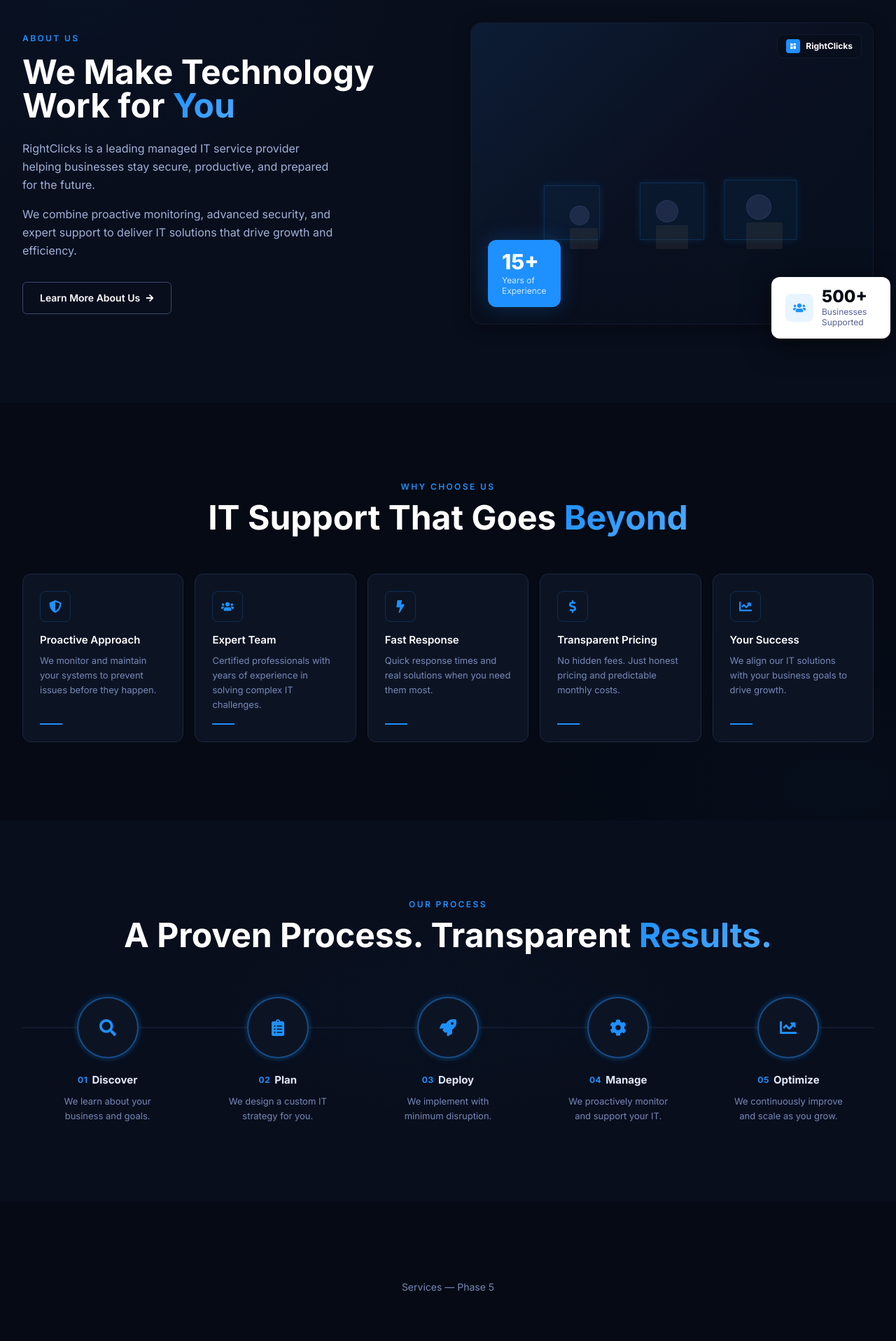
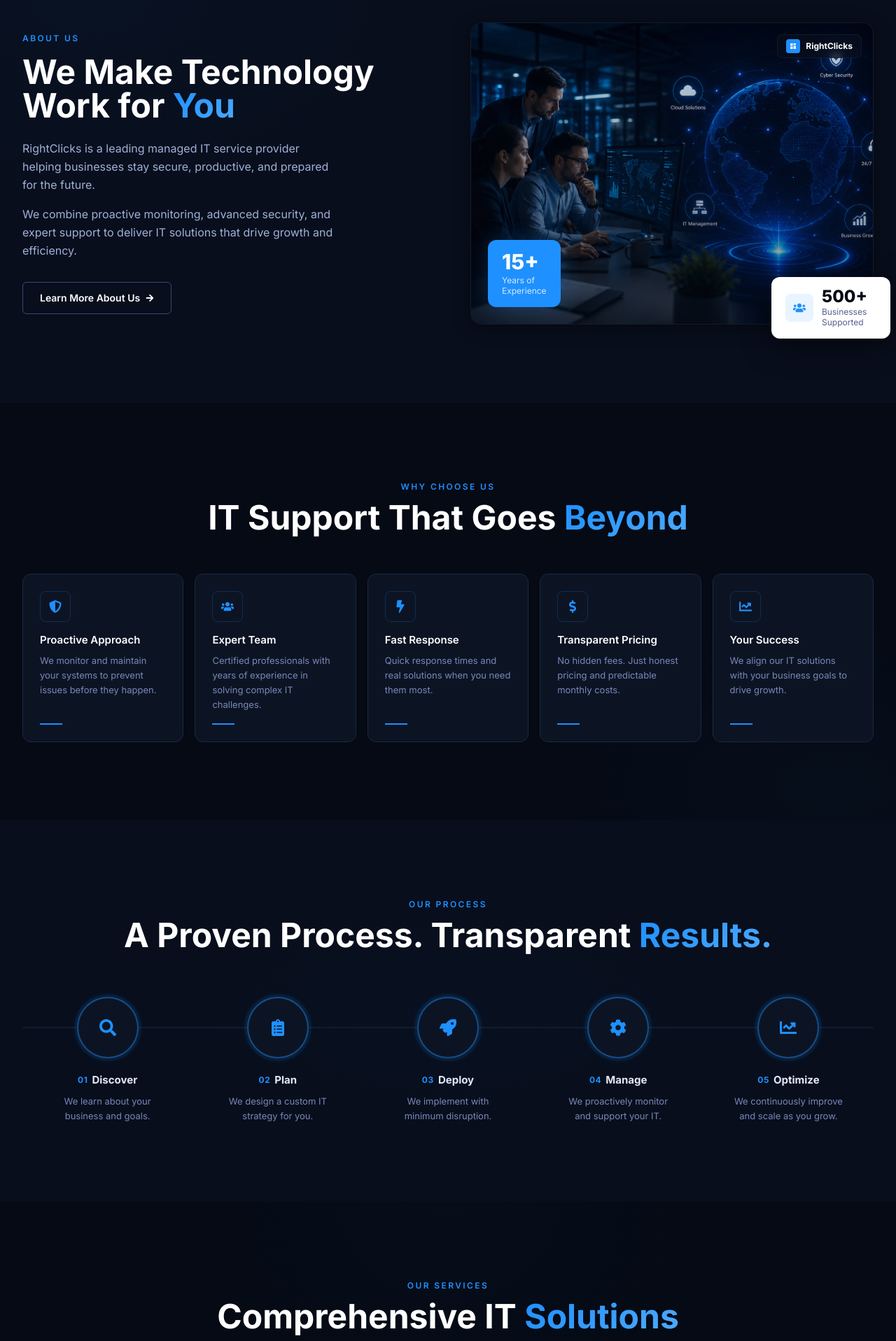
Before and after one commit to Sajana4197/RightClick, a React (Vite) app: page / in a window 1280 px wide. Shown: the part 880-2797 px from the top of the page at 70% size. Built offline with nearby package versions, Linux system fonts and the light colour scheme.

Commit message:
Services section

```diff
--- a/src/components/sections/AboutSection.jsx
+++ b/src/components/sections/AboutSection.jsx
@@ -1,23 +1,34 @@
 // src/components/sections/AboutSection.jsx
-import { motion } from 'framer-motion'
-import { FaArrowRight, FaUsers } from 'react-icons/fa'
-import { fadeInUp, fadeInLeft, fadeInRight, staggerContainer, viewportOnce } from '../../animations/variants'
-import { scrollToSection } from '../../hooks/useLenis'
+import { motion } from "framer-motion";
+import { FaArrowRight, FaUsers } from "react-icons/fa";
+import {
+  fadeInUp,
+  fadeInLeft,
+  fadeInRight,
+  staggerContainer,
+  viewportOnce,
+} from "../../animations/variants";
+import { scrollToSection } from "../../hooks/useLenis";
 
 export default function AboutSection() {
   return (
-    <section id="about" className="section-py bg-dark-800 relative overflow-hidden">
+    <section
+      id="about"
+      className="section-py bg-dark-800 relative overflow-hidden"
+    >
       {/* Subtle bg glow */}
       <div className="absolute inset-0 pointer-events-none">
         <div
           className="absolute top-0 left-0 w-[50%] h-[60%] opacity-20"
-          style={{ background: 'radial-gradient(ellipse at 20% 20%, rgba(30,144,255,0.15) 0%, transparent 65%)' }}
+          style={{
+            background:
+              "radial-gradient(ellipse at 20% 20%, rgba(30,144,255,0.15) 0%, transparent 65%)",
+          }}
         />
       </div>
 
       <div className="relative z-10 max-w-7xl mx-auto px-4 sm:px-6 lg:px-8">
         <div className="grid lg:grid-cols-2 gap-12 lg:gap-16 items-center">
-
           {/* Left — text */}
           <motion.div
             variants={staggerContainer(0.12, 0.1)}
@@ -25,23 +36,25 @@ export default function AboutSection() {
             whileInView="visible"
             viewport={viewportOnce}
           >
-            <motion.p variants={fadeInUp} className="eyebrow mb-4">About Us</motion.p>
+            <motion.p variants={fadeInUp} className="eyebrow mb-4">
+              About Us
+            </motion.p>
             <motion.h2 variants={fadeInUp} className="section-heading mb-6">
               We Make Technology
               <br />
               Work for <span className="text-gradient-blue">You</span>
             </motion.h2>
             <motion.p variants={fadeInUp} className="section-sub mb-4 max-w-md">
-              RightClicks is a leading managed IT service provider helping businesses
-              stay secure, productive, and prepared for the future.
+              RightClicks is a leading managed IT service provider helping
+              businesses stay secure, productive, and prepared for the future.
             </motion.p>
             <motion.p variants={fadeInUp} className="section-sub mb-8 max-w-md">
-              We combine proactive monitoring, advanced security, and expert support to
-              deliver IT solutions that drive growth and efficiency.
+              We combine proactive monitoring, advanced security, and expert
+              support to deliver IT solutions that drive growth and efficiency.
             </motion.p>
             <motion.div variants={fadeInUp}>
               <button
-                onClick={() => scrollToSection('contact')}
+                onClick={() => scrollToSection("contact")}
                 className="btn-ghost"
               >
                 Learn More About Us <FaArrowRight className="text-xs" />
@@ -60,62 +73,36 @@ export default function AboutSection() {
             {/* Main image card */}
             <div
               className="relative rounded-2xl overflow-hidden border border-dark-400/50 shadow-card"
-              style={{ aspectRatio: '4/3' }}
+              style={{ aspectRatio: "4/3" }}
             >
-              {/* Dark placeholder that mimics the office/team photo */}
+              {/* Real image — update src to your own path if needed */}
+              <img
+                src="../../../assets/images/about-us.png"
+                alt="RightClicks IT team"
+                className="absolute inset-0 w-full h-full object-cover"
+              />
+              {/* Subtle dark vignette over image */}
               <div
                 className="absolute inset-0"
                 style={{
-                  background: 'linear-gradient(135deg, #0c1a30 0%, #0a1020 50%, #06101e 100%)',
+                  background:
+                    "linear-gradient(to bottom, rgba(5,10,20,0.15) 0%, rgba(5,10,20,0.45) 100%)",
                 }}
               />
-              {/* Subtle blue tint overlay */}
-              <div
-                className="absolute inset-0 opacity-30"
-                style={{ background: 'linear-gradient(to bottom right, rgba(30,144,255,0.08), transparent 60%)' }}
-              />
-
-              {/* Simulated office scene with CSS */}
-              <div className="absolute inset-0 flex items-center justify-center">
-                <div className="relative w-full h-full flex items-end justify-center pb-8">
-                  {/* Desk silhouette */}
-                  <div className="absolute bottom-0 left-0 right-0 h-[35%] rounded-b-2xl"
-                    style={{ background: 'linear-gradient(to top, rgba(8,14,28,0.9) 0%, transparent 100%)' }} />
-                  {/* Monitor shapes */}
-                  {[0.25, 0.5, 0.72].map((x, i) => (
-                    <div
-                      key={i}
-                      className="absolute bottom-[28%] rounded-sm border border-brand-blue/20"
-                      style={{
-                        left: `${x * 100}%`,
-                        transform: 'translateX(-50%)',
-                        width: `${14 + i * 2}%`,
-                        height: `${18 + i}%`,
-                        background: 'rgba(30,144,255,0.06)',
-                        boxShadow: '0 0 12px rgba(30,144,255,0.15)',
-                      }}
-                    />
-                  ))}
-                  {/* People silhouettes */}
-                  {[0.28, 0.5, 0.73].map((x, i) => (
-                    <div key={i} className="absolute" style={{ left: `${x * 100}%`, bottom: '25%', transform: 'translateX(-50%)' }}>
-                      <div className="rounded-full bg-neutral-600/40 border border-neutral-500/20"
-                        style={{ width: `${28 + i * 4}px`, height: `${28 + i * 4}px` }} />
-                      <div className="mx-auto mt-1 rounded-sm bg-neutral-700/30"
-                        style={{ width: `${40 + i * 6}px`, height: `${30 + i * 4}px` }} />
-                    </div>
-                  ))}
-                </div>
-              </div>
 
               {/* RightClicks branding overlay */}
               <div className="absolute top-4 right-4 flex items-center gap-2 bg-dark-800/80 backdrop-blur-sm px-3 py-1.5 rounded-lg border border-dark-400/50">
                 <div className="w-5 h-5 rounded bg-brand-blue flex items-center justify-center">
                   <svg width="10" height="10" viewBox="0 0 18 18" fill="none">
-                    <path d="M2 2h6v6H2zM10 2h6v4h-6zM10 8h6v8h-6zM2 10h6v6H2z" fill="white"/>
+                    <path
+                      d="M2 2h6v6H2zM10 2h6v4h-6zM10 8h6v8h-6zM2 10h6v6H2z"
+                      fill="white"
+                    />
                   </svg>
                 </div>
-                <span className="text-white text-xs font-bold">RightClicks</span>
+                <span className="text-white text-xs font-bold">
+                  RightClicks
+                </span>
               </div>
 
               {/* Years badge */}
@@ -123,11 +110,21 @@ export default function AboutSection() {
                 initial={{ opacity: 0, scale: 0.8 }}
                 whileInView={{ opacity: 1, scale: 1 }}
                 viewport={viewportOnce}
-                transition={{ delay: 0.5, duration: 0.6, ease: [0.22, 1, 0.36, 1] }}
+                transition={{
+                  delay: 0.5,
+                  duration: 0.6,
+                  ease: [0.22, 1, 0.36, 1],
+                }}
                 className="absolute bottom-6 left-6 bg-brand-blue rounded-xl px-5 py-4 shadow-blue-glow"
               >
-                <p className="text-white text-3xl font-extrabold leading-none">15+</p>
-                <p className="text-white/80 text-xs mt-1 leading-tight">Years of<br/>Experience</p>
+                <p className="text-white text-3xl font-extrabold leading-none">
+                  15+
+                </p>
+                <p className="text-white/80 text-xs mt-1 leading-tight">
+                  Years of
+                  <br />
+                  Experience
+                </p>
               </motion.div>
             </div>
 
@@ -136,22 +133,31 @@ export default function AboutSection() {
               initial={{ opacity: 0, y: 20, x: 20 }}
               whileInView={{ opacity: 1, y: 0, x: 0 }}
               viewport={viewportOnce}
-              transition={{ delay: 0.7, duration: 0.6, ease: [0.22, 1, 0.36, 1] }}
+              transition={{
+                delay: 0.7,
+                duration: 0.6,
+                ease: [0.22, 1, 0.36, 1],
+              }}
               className="absolute -bottom-5 -right-4 sm:-right-6 bg-white rounded-xl px-5 py-4 shadow-card-hover flex items-center gap-3"
-              style={{ minWidth: '170px' }}
+              style={{ minWidth: "170px" }}
             >
               <div className="w-10 h-10 rounded-lg bg-brand-blue/10 flex items-center justify-center flex-shrink-0">
                 <FaUsers className="text-brand-blue text-lg" />
               </div>
               <div>
-                <p className="text-dark-900 text-2xl font-extrabold leading-none">500+</p>
-                <p className="text-neutral-500 text-xs mt-0.5 leading-tight">Businesses<br/>Supported</p>
+                <p className="text-dark-900 text-2xl font-extrabold leading-none">
+                  500+
+                </p>
+                <p className="text-neutral-500 text-xs mt-0.5 leading-tight">
+                  Businesses
+                  <br />
+                  Supported
+                </p>
               </div>
             </motion.div>
           </motion.div>
-
         </div>
       </div>
     </section>
-  )
+  );
 }
--- a/src/components/sections/HeroSection.jsx
+++ b/src/components/sections/HeroSection.jsx
@@ -112,7 +112,7 @@ export default function HeroSection() {
           className="absolute inset-0 w-full h-full object-cover"
           style={{ opacity: 0.75 }}
         >
-          <source src="/hero.mp4" type="video/mp4" />
+          <source src="../../../assets/videos/hero.mp4" type="video/mp4" />
         </video>
         {/* Dark overlay */}
         <div
--- a/src/components/sections/ServicesSection.jsx
+++ b/src/components/sections/ServicesSection.jsx
@@ -1,8 +1,155 @@
+// src/components/sections/ServicesSection.jsx
+import { useState } from 'react'
+import { motion } from 'framer-motion'
+import { FaArrowRight, FaDesktop, FaShieldAlt, FaCloud, FaServer, FaHeadset, FaChartLine } from 'react-icons/fa'
+import { fadeInUp, staggerContainer, viewportOnce } from '../../animations/variants'
+import { scrollToSection } from '../../hooks/useLenis'
+
+const SERVICES = [
+  {
+    icon: <FaDesktop />,
+    title: 'Managed IT Services',
+    desc: 'Proactive monitoring, maintenance & support to keep you running.',
+  },
+  {
+    icon: <FaShieldAlt />,
+    title: 'Cybersecurity',
+    desc: 'Advanced protection to defend your systems and data 24/7.',
+  },
+  {
+    icon: <FaCloud />,
+    title: 'Cloud Solutions',
+    desc: 'Scalable cloud infrastructure built for performance.',
+  },
+  {
+    icon: <FaServer />,
+    title: 'Server & Network Management',
+    desc: 'Optimized, secure and reliable IT infrastructure.',
+  },
+  {
+    icon: <FaHeadset />,
+    title: 'Help Desk Support',
+    desc: 'Fast, friendly support whenever your team needs it.',
+  },
+  {
+    icon: <FaChartLine />,
+    title: 'Strategic IT Consulting',
+    desc: 'Technology roadmap aligned with your business goals.',
+  },
+]
+
+function ServiceCard({ service, index }) {
+  const [hovered, setHovered] = useState(false)
+
+  return (
+    <motion.div
+      variants={fadeInUp}
+      onHoverStart={() => setHovered(true)}
+      onHoverEnd={() => setHovered(false)}
+      className="relative glass-card p-6 flex flex-col gap-4 overflow-hidden group transition-all duration-300 hover:border-brand-blue/40"
+      style={{
+        boxShadow: hovered
+          ? '0 8px 40px rgba(0,0,0,0.5), 0 0 0 1px rgba(30,144,255,0.2)'
+          : '0 4px 24px rgba(0,0,0,0.3)',
+        transform: hovered ? 'translateY(-6px)' : 'translateY(0)',
+        transition: 'transform 0.3s ease, box-shadow 0.3s ease',
+      }}
+    >
+      {/* Hover bg glow */}
+      <motion.div
+        className="absolute inset-0 pointer-events-none"
+        animate={{ opacity: hovered ? 1 : 0 }}
+        transition={{ duration: 0.3 }}
+        style={{
+          background: 'radial-gradient(ellipse at 20% 20%, rgba(30,144,255,0.07) 0%, transparent 65%)',
+        }}
+      />
+
+      {/* Icon */}
+      <div className="relative z-10">
+        <motion.div
+          animate={{
+            backgroundColor: hovered ? 'rgba(30,144,255,0.2)' : 'rgba(30,144,255,0.1)',
+            boxShadow: hovered ? '0 0 16px rgba(30,144,255,0.3)' : '0 0 0px rgba(30,144,255,0)',
+          }}
+          transition={{ duration: 0.3 }}
+          className="w-12 h-12 rounded-xl border border-brand-blue/25 flex items-center justify-center"
+        >
+          <motion.span
+            animate={{ color: hovered ? '#ffffff' : '#1E90FF' }}
+            transition={{ duration: 0.25 }}
+            className="text-xl"
+          >
+            {service.icon}
+          </motion.span>
+        </motion.div>
+      </div>
+
+      {/* Text */}
+      <div className="relative z-10 flex flex-col gap-2 flex-1">
+        <h3 className="text-white font-semibold text-[15px] leading-snug">{service.title}</h3>
+        <p className="text-neutral-400 text-[13px] leading-relaxed">{service.desc}</p>
+      </div>
+
+      {/* Arrow link */}
+      <motion.button
+        onClick={() => scrollToSection('contact')}
+        animate={{ x: hovered ? 4 : 0, color: hovered ? '#4DAAFF' : '#1E90FF' }}
+        transition={{ duration: 0.2 }}
+        className="relative z-10 flex items-center gap-1.5 text-brand-blue text-xs font-semibold mt-auto w-fit"
+      >
+        Learn More <FaArrowRight className="text-[10px]" />
+      </motion.button>
+
+      {/* Bottom accent line */}
+      <motion.div
+        className="absolute bottom-0 left-0 h-[2px] bg-gradient-to-r from-brand-blue to-brand-blue-light"
+        animate={{ width: hovered ? '100%' : '32px' }}
+        transition={{ duration: 0.35, ease: [0.22, 1, 0.36, 1] }}
+      />
+    </motion.div>
+  )
+}
+
 export default function ServicesSection() {
   return (
-    <section id="services" className="section-py bg-dark-900">
-      <div className="max-w-7xl mx-auto px-4 sm:px-6 lg:px-8">
-        <p className="text-neutral-400 text-sm text-center">Services — Phase 5</p>
+    <section id="services" className="section-py bg-dark-900 relative overflow-hidden">
+      <div className="absolute inset-0 pointer-events-none">
+        <div className="absolute inset-0 bg-dots opacity-40" />
+        <div
+          className="absolute top-0 left-1/2 -translate-x-1/2 w-[70%] h-[50%] opacity-20"
+          style={{ background: 'radial-gradient(ellipse at 50% 0%, rgba(30,144,255,0.12) 0%, transparent 65%)' }}
+        />
+      </div>
+
+      <div className="relative z-10 max-w-7xl mx-auto px-4 sm:px-6 lg:px-8">
+        {/* Header */}
+        <motion.div
+          variants={staggerContainer(0.1, 0.05)}
+          initial="hidden"
+          whileInView="visible"
+          viewport={viewportOnce}
+          className="text-center mb-14"
+        >
+          <motion.p variants={fadeInUp} className="eyebrow mb-3">Our Services</motion.p>
+          <motion.h2 variants={fadeInUp} className="section-heading">
+            Comprehensive IT{' '}
+            <span className="text-gradient-blue">Solutions</span>
+          </motion.h2>
+        </motion.div>
+
+        {/* Grid */}
+        <motion.div
+          variants={staggerContainer(0.1, 0.15)}
+          initial="hidden"
+          whileInView="visible"
+          viewport={viewportOnce}
+          className="grid grid-cols-1 sm:grid-cols-2 lg:grid-cols-3 gap-5"
+        >
+          {SERVICES.map((service, i) => (
+            <ServiceCard key={service.title} service={service} index={i} />
+          ))}
+        </motion.div>
       </div>
     </section>
   )
```
Also changed, not shown: assets/images/about-us.png (added), 1 other file (tests, documents, lock files or other folders).
